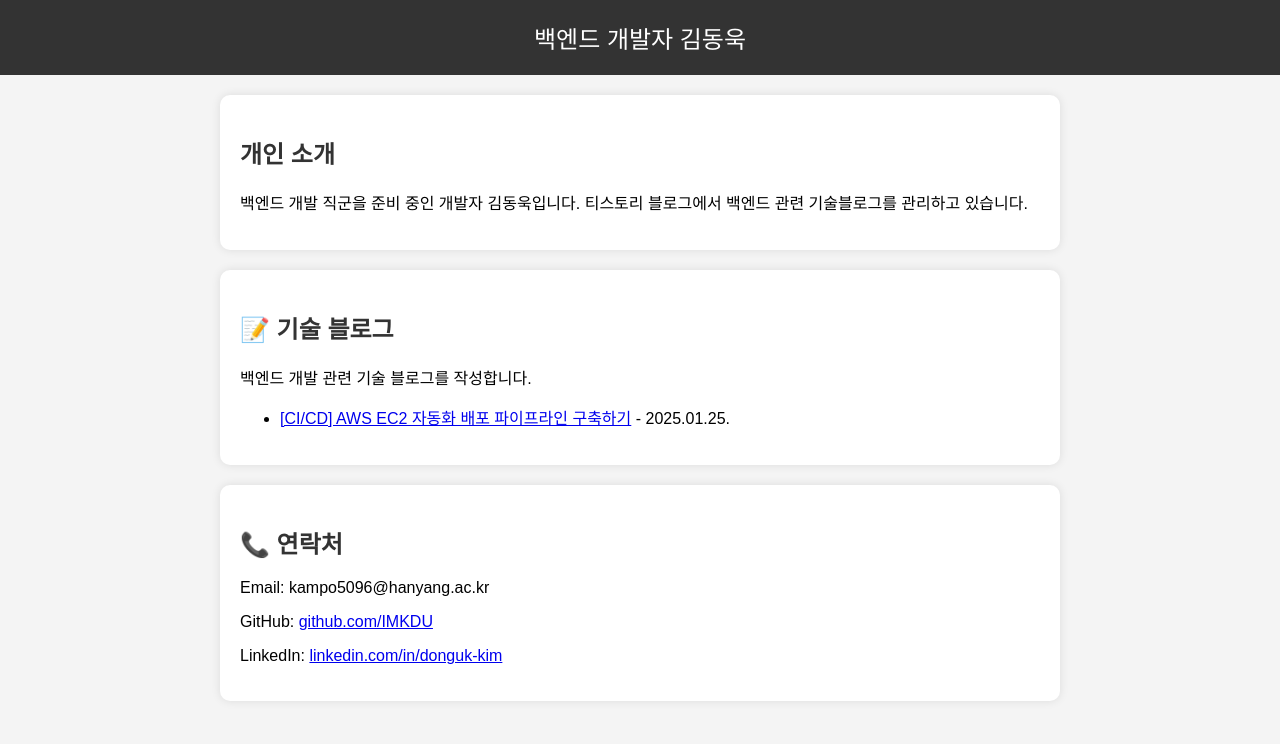
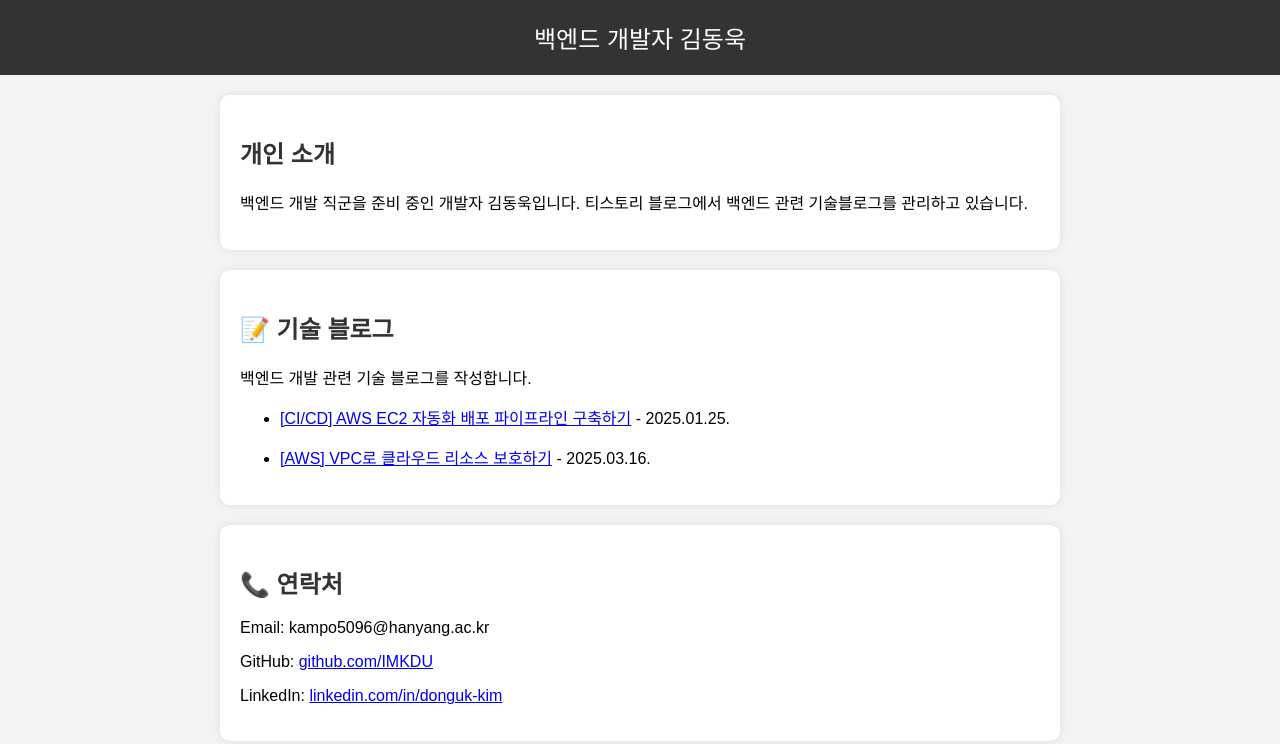
Before and after one commit to IMKDU/IMKDU.github.io, a plain HTML site: page index.html in a window 1280 px wide. Drawn offline with Linux system fonts and the light colour scheme.

Commit message:
feat: 티스토리 블로그 추가 03.16

```diff
--- a/index.html
+++ b/index.html
@@ -51,6 +51,9 @@
         <ul>
             <li><a href="https://ceo-uk22.tistory.com/322">[CI/CD] AWS EC2 자동화 배포 파이프라인 구축하기</a> - 2025.01.25. </li>
         </ul>
+        <ul>
+            <li><a href="https://ceo-uk22.tistory.com/325">[AWS] VPC로 클라우드 리소스 보호하기</a> - 2025.03.16. </li>
+        </ul>
     </section>
 
     <section>
```
